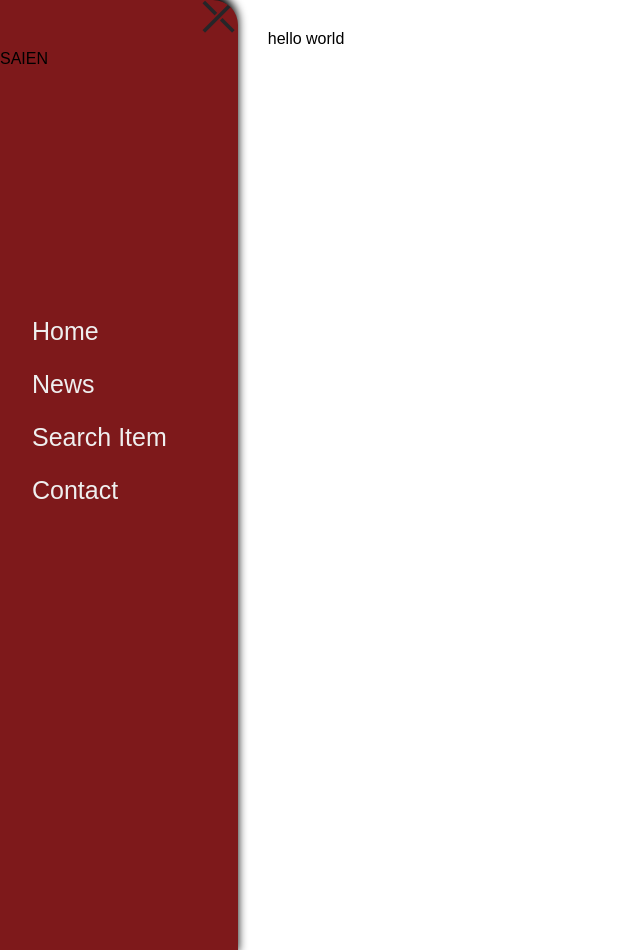
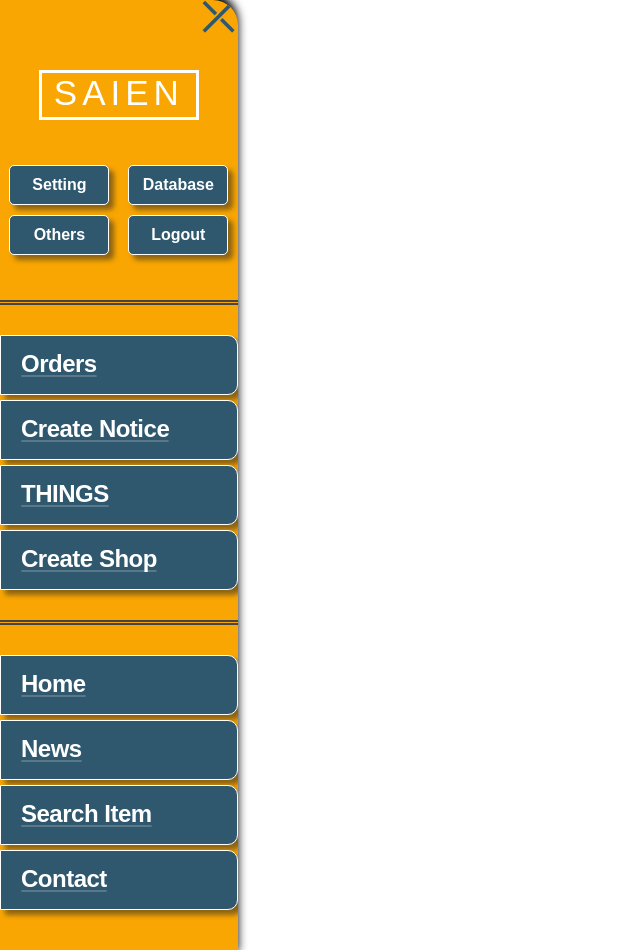
Before and after one commit to B46qqq/saien, a Flask app: page /admin/dashboard/ in a window 1280 px wide. Shown: the whole page, without its empty margins (0-640 px from the left). Run offline with Flask 2, Linux system fonts and the light colour scheme; a user stored in the database is signed in.

Commit message:
Completing admin create new shop

```diff
--- a/saien/admin/views.py
+++ b/saien/admin/views.py
@@ -1,6 +1,6 @@
 from flask import render_template, redirect, request, Blueprint, url_for, flash, session
 from flask_login import login_user, current_user, logout_user, login_required
-from .forms import LoginForm
+from .forms import LoginForm, NewShopForm
 from saien.models import *
 from saien import login_manager
 
@@ -19,9 +19,13 @@ def unauthorized():
 
 @admin.route('/admin/', methods=['GET', 'POST'])
 def index():
+    # If admin is authenticated transfer him/her to
+    # the admin dashboard page.
     if current_user.is_authenticated:
         return redirect(url_for('admin.dashboard'))
 
+    # If authentication is required, create a flask-wtf
+    # pass it jinja2 template.
     form = LoginForm()
     if request.method == 'POST':
         if form.validate():
@@ -30,6 +34,7 @@ def index():
             if target != None and target.check_password(str(form.password.data)):
                 login_user(target)
                 session.permanent = True
+                session['auth_admin'] = True
                 return redirect(url_for('admin.dashboard'))
             else:
                 flash('Invalid credentials')
@@ -43,8 +48,20 @@ def index():
 @login_required
 def dashboard():
     print ("welcome admin")
-    session['auth_admin'] = True
     return render_template('admin_base.html')
+
+
+@admin.route('/admin/newshop/', methods=['GET', 'POST'])
+@login_required
+def createNewCustomerAccount():
+    form = NewShopForm()
+    if request.method == 'POST':
+        # create new customer entry and store in database
+        print ('post method detected')
+
+    return render_template('admin_newshop.html',
+                           form = form)
+
 
 
 @admin.route('/admin/logout', methods=['GET'])
--- a/saien/models.py
+++ b/saien/models.py
@@ -49,7 +49,6 @@ class Shop(db.Model):
     shop_phone = db.Column(db.String(15))
     shop_email = db.Column(db.String(63), nullable = False, unique = True)
     shop_password = db.Column(db.String(32), nullable = False)
-    shop_auth = db.Column(db.Boolean, default = False)
 
     invoices = db.relationship('Invoice', backref='origin_shop')
     contacts = db.relationship('ContactPerson',
@@ -59,7 +58,7 @@ class Shop(db.Model):
 
     @property
     def is_authenticated(self):
-        return self.shop_auth
+        return True
 
     @property
     def is_active(self):
--- a/saien/static/css/admin_base.css
+++ b/saien/static/css/admin_base.css
@@ -1,3 +1,120 @@
 .sidebar_container {
-    background-color: #7e191b;
+    background-color: #f9a602;
 }
+
+.sidebar_toggle_switch {
+  color: #2f586e;
+}
+
+.sidebar_toggle_switch:hover {
+  color: #173f5f;
+}
+
+.sidebar_toggle_switch:hover + .sidebar_toggle_animation {
+  opacity: 1;
+  color: #173f5f;
+}
+
+.login_section {
+}
+
+.admin_logo_wrapper, .admin_logo_wrapper *{
+    position: relative;
+    height: auto;
+    width: 100%;
+    padding: 20px 0 40px 0;
+}
+
+.admin_logo {
+    height: 50px;
+    width: 160px;
+    left: 50%;
+    margin-left: -80px;
+    border: 3px solid #fff;
+    text-align: center;
+    letter-spacing: 5px;
+    font-size: 35px;
+    color: #fff;
+    white-space : nowrap;
+    padding: unset;
+}
+
+.admin_settings {
+    position: relative;
+    height: calc(2 * 45px);
+    width: 100%;
+    display: grid;
+    grid-template-columns: 50% 50%;
+    grid-template-rows: 50px 50px;
+    grid-template-areas:
+        "s1 s2"
+        "s3 s4";
+    justify-items: center;
+    align-items: center;
+}
+
+.admin_setting_btn {
+    height: 40px;
+    width: 100px;
+    border-radius: 5px;
+    border: 1px solid #fff;
+    padding: 1px 8px;
+    color: #fff;
+    background-color: #2f586e;
+    box-shadow: 5px 5px 5px rgba(33, 33, 33, 0.5);
+    font-size: 16px;
+    font-weight: bold;
+    cursor: pointer;
+}
+
+.admin_setting_btn:hover {
+    border: 2px solid #173f5f;
+    padding: 0px 7px;
+    background-color: #fff;
+    color: #173f5f;
+    box-shadow: 5px 5px 5px rgba(33, 33, 33, 0.7);
+}
+
+.s1 {
+    grid-area: s1;
+}
+
+.s2 {
+    grid-area: s2;
+}
+
+.s3 {
+    grid-area: s3;
+}
+
+.s4 {
+    grid-area: s4;
+}
+
+.auth_sidebar {
+    border-bottom-style: double;
+    border-color: #44444b;
+    border-width: 0 0 5px 0;
+}
+
+.aline_wrapper {
+    background-color: #2f586e;
+    border: 1px solid #fff;
+    color: #fff;
+}
+
+.aline_wrapper:hover {
+    background-color: #fff;
+    color: #173f5f;
+    border: 3px solid #173f5f;
+}
+
+aline > a:after {
+    border: 1px solid #fff;
+    background: #fff;
+}
+
+aline > a:before {
+    background: #173f5f;
+    box-shadow: 0 0 3px 2px #173f5f;
+}
--- a/saien/static/css/admin_login.css
+++ b/saien/static/css/admin_login.css
@@ -105,7 +105,7 @@
 .message {
   padding: 10px 10px;
   left: 140px;
-  background-color: #f44436;
+  background-color: #5e1914;
   color: #fff;
   border-radius: 5px;
   font-size: 16px;
--- a/saien/static/css/base.css
+++ b/saien/static/css/base.css
@@ -4,6 +4,14 @@
     -khtml-user-select: none; /* Konqueror HTML */
     -moz-user-select: none; /* Firefox */
     -ms-user-select: none; /* Internet Explorer/Edge */
+}
+
+* {
+    box-sizing: border-box;
+}
+
+*:before, *:after {
+    box-sizing: border-box;
 }
 
 body {
@@ -42,7 +50,7 @@ bar {
 }
 
 
-.sidebar_open {
+.window {
     display: grid;
     grid-template-areas: "sidebar content";
     grid-template-columns: auto 1fr;
@@ -56,7 +64,7 @@ bar {
 .sidebar_container {
     grid-area: sidebar;
     width: calc(225px + 1vw);
-    background-color: #43464D;
+    background-color: #dcdcdc;
     border-radius: 0px 25px 0px 0px;
     box-shadow: -5px -3px 10px 5px #000;
 
@@ -107,7 +115,7 @@ bar {
 .sidebar_toggle_switch:hover{
     color: white;
     border-radius: 100px;
-    transform: rotate(-180deg);
+    transform: rotate(-90deg);
 }
 
 .sidebar_toggle_switch:hover + .sidebar_toggle_animation {
@@ -131,37 +139,115 @@ bar {
 
 
 .login_section {
+    position: relative;
     grid-area: login_section;
+    border-bottom-style: double;
+    border-color: #44444b;
+    border-width: 0 0 5px 0;
 }
 
-.auth_sidebar {
+.auth_sidebar, .common_sidebar {
+    position: relative;
     grid-area: auth_navi;
+
+    display: grid;
+    grid-template-columns: 1fr;
+    grid-auto-rows: 60px;
+    grid-row-gap: 5px;
+    align-items: center;
+    padding: 30px 0;
 }
 
-.common_sidebar{
+.common_sidebar {
     grid-area: common_navi;
 }
 
-.common_sidebar .navigation_section{
-    position: static;
+.auth_sidebar *, .common_sidebar * {
+    position: relative;
 }
 
-.common_sidebar a {
-    padding: 12px 12px 12px 32px;
-    text-decoration: none;
-    white-space: nowrap;
-    font-size: 25px;
-    color: #efefef;
-    display: block;
+.aline_wrapper {
+    height: 100%;
+    width: 100%;
+    padding: 14px 20px;
+    background-color: #fff;
+    border: 1px solid #000;
+    border-radius: 0 10px 10px 0;
+    color: #000;
+    box-shadow: 5px 5px 5px rgba(33, 33, 33, 0.5);
 }
 
-.common_sidebar a:hover {
-    color: #ffffff;
-    background-color: #173f5f;
+.aline_wrapper:hover{
+    background-color: #000;
+    color: #fff;
+    border: 3px solid #fff;
+    box-shadow: 5px 5px 5px rgba(33, 33, 33, 0.7);
 }
+
+.aline_wrapper:hover a:before{
+    visibility: visible;
+    transform: scaleX(1);
+}
+
+.aline_wrapper:hover{
+    padding: 12px 18px;
+}
+
+aline {
+    display: block;
+    font-size: 24px;
+    font-weight: bold;
+}
+
+aline > a {
+    text-decoration: none;
+    color: inherit;
+    letter-spacing: -0.5px;
+    white-space: nowrap;
+}
+
+aline > a:before {
+    content: "";
+    position: absolute;
+    width: 100%;
+    height: 2px;
+    bottom: 0;
+    left: 0;
+    background: black;
+    visibility: hidden;
+    border-radius: 5px;
+    transform: scaleX(0);
+    transition: 0.3s linear;
+}
+
+aline > a:after {
+    content: "";
+    position: absolute;
+    width: 100%;
+    height: 1px;
+    border: 1px solid #000;
+    bottom: 0px;
+    left: 0;
+    background: #000;
+    border-radius: 5px;
+    opacity: 0;
+    transform: scalex(0);
+    transition: 0.3s;
+}
+
+aline > a:after {
+    opacity: 0.2;
+    transform: scalex(1);
+}
+
+aline > a:before {
+    background: #fff;
+    box-shadow: 0 0 3px 2px #fff
+}
+
 
 .content_container {
     grid-area: content;
     top: 0px;
-    padding: 30px;
+    padding: 0 30px;
 }
--- a/saien/templates/admin_base.html
+++ b/saien/templates/admin_base.html
@@ -6,10 +6,56 @@
 {% endblock %}
 
 {% block login_section %}
-<div class="admin_logo">
-    SAIEN
+<div class="admin_logo_wrapper">
+    <div class="admin_logo">
+        SAIEN
+    </div>
+</div>
+
+<div class="admin_settings">
+    <div class="s1">
+        <button class="admin_setting_btn" >
+            Setting
+        </button>
+    </div>
+    <div class="s2">
+        <button class="admin_setting_btn">
+            Database
+        </button>
+    </div>
+    <div class="s3">
+        <button class="admin_setting_btn">
+            Others
+        </button>
+    </div>
+    <div class="s4">
+        <button class="admin_setting_btn"
+                onclick="window.location.href='{{ url_for('admin.admin_logout') }}'">
+            Logout
+        </button>
+    </div>
 </div>
 {% endblock %}
 
 {% block auth_sidebar %}
+<div class="aline_wrapper">
+    <aline>
+        <a href="#">Orders</a>
+    </aline>
+</div>
+<div class="aline_wrapper">
+    <aline>
+        <a href="#">Create Notice</a>
+    </aline>
+</div>
+<div class="aline_wrapper">
+    <aline>
+        <a href="#">THINGS</a>
+    </aline>
+</div>
+
+<div class="aline_wrapper"
+     onclick="window.location.href='{{ url_for('admin.createNewCustomerAccount') }}'">
+    <aline><a>Create Shop</a></aline>
+</div>
 {% endblock %}
--- a/saien/templates/base.html
+++ b/saien/templates/base.html
@@ -18,7 +18,7 @@
             <bar></bar>
             <bar></bar>
         </div>
-        <div class="sidebar_open">
+        <div class="window">
             <div class="sidebar_container" id="noselect">
                 <!--
                      Sidebar toggler container
@@ -37,7 +37,6 @@
                 <div class="login_section">
                     {% block login_section %}
                     {% endblock %}
-
                 </div>
 
                 <!--
@@ -53,25 +52,33 @@
                      The rest of sidebar elements container
                 -->
                 <div class="common_sidebar">
-                    <div class="navigation_section">
-                        <a href="#">
-                            Home
-                        </a>
-                        <a href="#">
-                            News
-                        </a>
-                        <a href="#">
-                            Search Item
-                        </a>
-                        <a href="#">
-                            Contact
-                        </a>
+                    <div class="aline_wrapper">
+                        <aline>
+                            <a href="#">Home</a>
+                        </aline>
+                    </div>
+
+                    <div class="aline_wrapper">
+                        <aline>
+                            <a href="#">News</a>
+                        </aline>
+                    </div>
+
+                    <div class="aline_wrapper">
+                        <aline>
+                            <a href="#">Search Item</a>
+                        </aline>
+                    </div>
+
+                    <div class="aline_wrapper">
+                        <aline>
+                            <a href="#">Contact</a>
+                        </aline>
                     </div>
                 </div>
             </div>
 
             <div class="content_container">
-                hello world
                 {% block content_block %}
                 {% endblock %}
             </div>
```
Also changed, not shown: saien/admin/forms.py (+9 -0 lines), saien/static/css/admin_newshop.css (added, +111 -0 lines), saien/templates/admin_newshop.html (added, +65 -0 lines), saien/storage.db.
